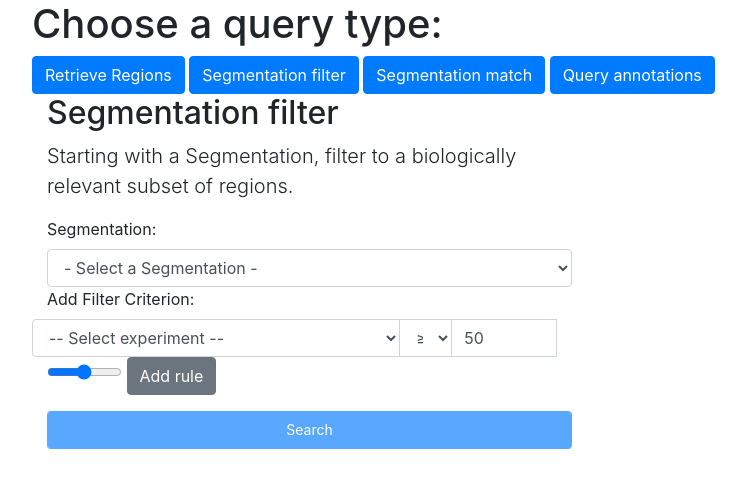
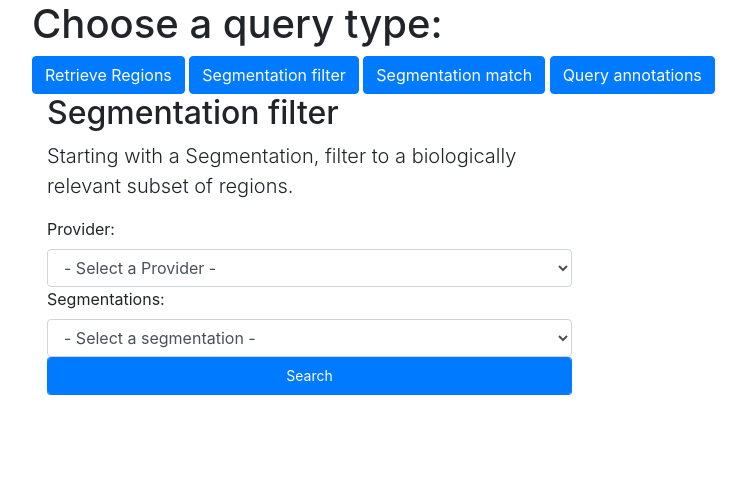
Before and after one commit to databio/episb-hub, a Flask app: template templates/home.html in a window 1280 px wide, after a click on "Segmentation filter". Shown: the part 150-638 px from the top of the page, without its empty margins (53-799 px from the left). Run offline with Flask 2, Linux system fonts and the light colour scheme; the template is opened without the code that fills it, so the values that code supplies are empty; some libraries are stand-ins or nearby versions.

Commit message:
#16 provide support for multiple providers in Hub, initial support for choosing providers, segmentations etc.

```diff
--- a/main.py
+++ b/main.py
@@ -7,15 +7,15 @@ app = Flask(__name__)
 #es_host='localhost'
 #es_path=''
 #es_port='8080'
-#flask_host='localhost'
-#flask_port='5000'
+flask_host='localhost'
+flask_port='5000'
 
 # production mode settings on "live" episb.org server
-es_host='10.250.124.183'
-es_path='/episb-provider'
-es_port='8080'
-flask_host='episb.org'
-flask_port=''
+#es_host='10.250.124.183'
+#es_path='/episb-provider'
+#es_port='8080'
+#flask_host='episb.org'
+#flask_port=''
 
 providers = []
 
@@ -81,34 +81,42 @@ def add_provider(url):
   except KeyError as k:
     return (False, k)
 
+@app.route("/provider", methods=["GET","POST"])
+def get_provider_info():
+  url = request.form.get("url")
+  (res,errmsg) = add_provider(url)
+  if res == True:
+    # here we recreate the table to display providers
+    return render_template("subscriptions.html", providers=providers)
+  else:
+    return render_template("error.html", errmsg=errmsg)
+
 @app.route('/region/<chrom>/<start>/<stop>')
 def render_segments(chrom,start,stop):
   check_start_stop(start,stop)
-  url = "http://" + es_host + ":" + es_port + es_path + "/segments/get/fromSegment/" + chrom + "/" + start + "/" + stop
+  # organize results by provider
+  provider_res = {}
+  url = "/segments/get/fromSegment/" + chrom + "/" + start + "/" + stop
   try:
-    url_req = urllib2.urlopen(url)
-    query_json = json.load(url_req)
-    return render_template("response.html", query_json=query_json, chrom=chrom,  start=start, stop=stop)
+    for provider in providers:
+      url_req = urllib2.urlopen(provider.url + url)
+      query_json = json.load(url_req)
+      provider_res[provider.url] = query_json
+    # now after we are done with all providers, display results
+    return render_template("response.html",provider_res=provider_res,chrom=chrom,start=start,stop=stop, flask_host=flask_host+":"+flask_port)
   except urllib2.URLError as e:
     print(e.reason)
 
 @app.route('/api/v1/region/<chrom>/<start>/<stop>')
 def render_segments_json(chrom,start,stop):
-  url = "http://" + es_host + ":" + es_port + es_path + "/segments/get/fromSegment/" + chrom + "/" + start + "/" + stop
+  provider_res = {}
+  url = "/segments/get/fromSegment/" + chrom + "/" + start + "/" + stop
   try:
-    url_req = urllib2.urlopen(url)
-    query_json = json.load(url_req)
-    return jsonify(query_json)
-  except urllib2.URLError as e:
-    print(e.reason)
-
-@app.route('/api/v1/segmentations')
-def render_segmentations():
-  url = "http://" + es_host + ":" + es_port + es_path + "/segmentations/get/all"
-  try:
-    url_req = urllib2.urlopen(url)
-    query_json = json.load(url_req)
-    return jsonify(query_json)
+    for provider in providers:
+      url_req = urllib2.urlopen(provider.url + url)
+      query_json = json.load(url_req)
+      provider_res[provider.url] = query_json
+    return jsonify(provider_res)
   except urllib2.URLError as e:
     print(e.reason)
 
@@ -122,7 +130,7 @@ def render_about():
 
 @app.route('/subscriptions')
 def render_subscriptions():
-  return render_template("subscriptions.html")
+  return render_template("subscriptions.html", providers=providers)
 
 @app.route("/get", methods=["GET","POST"])
 def get_segments():
@@ -136,25 +144,50 @@ def get_segments():
     url = "http://" + flask_host + ":" + flask_port + "/region/" + chrom + "/" + start + "/" + stop
   return redirect(url, code=302)
 
-@app.route("/provider", methods=["GET","POST"])
-def get_provider_info():
-  url = request.form.get("url")
-  (res,errmsg) = add_provider(url)
-  if res == True:
-    # here we recreate the table to display providers
-    return render_template("subscriptions.html", providers=providers)
-  else:
-    return render_template("error.html", errmsg=errmsg)
+@app.route('/api/v1/segmentations')
+def render_segmentations():
+  provider_res = {}
+  url = "/segmentations/get/all"
+  try:
+    for provider in providers:
+      url_req = urllib2.urlopen(provider.url + url)
+      query_json = json.load(url_req)
+      provider_res[provider.url] = query_json
+    return jsonify(providerquery_json)
+  except urllib2.URLError as e:
+    print(e.reason)
+
+def get_segmentations():
+  provider_res = {}
+  url = "/segmentations/list/all"
+  try:
+    for provider in providers:
+      url_req = urllib2.urlopen(provider.url + url)
+      segmentation_json = json.load(url_req)
+      provider_res[provider.url] = segmentation_json
+    return provider_res
+  except urllib2.URLError as e:
+    return {}
+
+def get_experiments_by_segmentation_name(providerUrl, segName):
+  url = "/experiments/list/BySegmentationName/"
+  try:
+    url_req = urllib2.urlopen(providerUrl + url + segName)
+    experimentsList = json.load(url_req)
+    return experiments_list
+  except urllib2.URLError as e:
+    return None
+
+@app.route('/segmentations', methods=["GET","POST"])
+def render_segmentation_dropdown():
+  segm_by_provider = get_segmentations()
+  providerUrl = request.form.get("selected_provider")
+  return render_template("home.html", provider_res=segm_by_provider, segm=segm_by_provider[providerUrl])
 
 @app.route('/')
 def index():
-  url = "http://" + es_host + ":" + es_port + es_path + "/segmentations/get/all"
-  try:
-    url_req = urllib2.urlopen(url)
-    segmentation_json = json.load(url_req)
-    return render_template("home.html", segmentation_json=segmentation_json)
-  except urllib2.URLError as e:
-    print(e.reason)
+  segmentations_by_provider = get_segmentations()
+  return render_template("home.html", provider_res=segmentations_by_provider, segm=[])
 
 def check_start_stop(start,stop):
   if not start:
--- a/templates/home.html
+++ b/templates/home.html
@@ -40,38 +40,26 @@
  <div class="collapse col-sm-6" id="segfilt" data-parent="#queryTypes">
     <h2>Segmentation filter</h2>
     <p class="lead">Starting with a Segmentation, filter to a biologically relevant subset of regions.</p>
-    <form method="POST" action="/get">
+    <form method="POST" action="/segmentations">
       <div class="form-group">
-        <label for="regionIDs">Segmentation:</label>
-         <select name="Segmentation" id="SegmentationID" class="form-control">
-          <option value="" selected> - Select a Segmentation - </option>
+        <label for="provider">Provider:</label>
+          <select name="selected_provider" id="selected_provider" class="form-control" onchange="this.form.submit()">
+            <option value="" selected> - Select a Provider - </option>
+              {% for provider in provider_res %}
+                <option value="{{ provider }}">{{ provider }}</option>
+              {% endfor %}
+          </select>
 
-          {% for index in segmentation_json.result %}
-          <option value="{{ index.segmentationName }}">{{ index.segmentationName }}</option>
-          {% endfor %}
+        <label for="segmentations">Segmentations:</label>
+          <select name="segmentation_name" id="segmentation_name" class="form-control">
+            <option value="" selected> - Select a segmentation - </option>
+            {% for s in segm.result %}
+              <option value="{{ s }}">{{ s }}</option>
+            {% endfor %}
+          </select>
 
-        </select>
-        <label for="regionIDs">Add Filter Criterion:</label>
-        <div class="input-group row">
-
-         <select name="Experiment" class="form-control" style="width:70%">
-          <option value="">-- Select experiment --</option>
-          <option value="ex1">Experiment 1</option>
-          <option value="ex2">Experiment 2</option>
-          <option value="ex3">Experiment 3</option>
-        </select>
-         <select name="Filter" class="form-control" style="width:10%">
-          <option value="ge">&ge;</option>
-          <option value="le">&le;</option>
-          <option value="eq">&equals;</option>
-        </select>
-         <span id="slider_value" class="form-control" style="width:20%">50</span><br>
-        </div>
-         <label for="regionIDs"></label><input type="range" min="1" max="100" value="50" class="slider" id="myRange" style="width:75px" onchange="show_value(this.value);">
-        <button type="button" class="btn btn-secondary">Add rule</button>
-      </div>
       <div class="form-group">
-        <button class="btn btn-primary btn-sm form-control" disabled>Search</button>
+        <button class="btn btn-primary btn-sm form-control">Search</button>
       </div>
     </form>
   </div>
```
Also changed, not shown: templates/response.html (+6 -2 lines).
